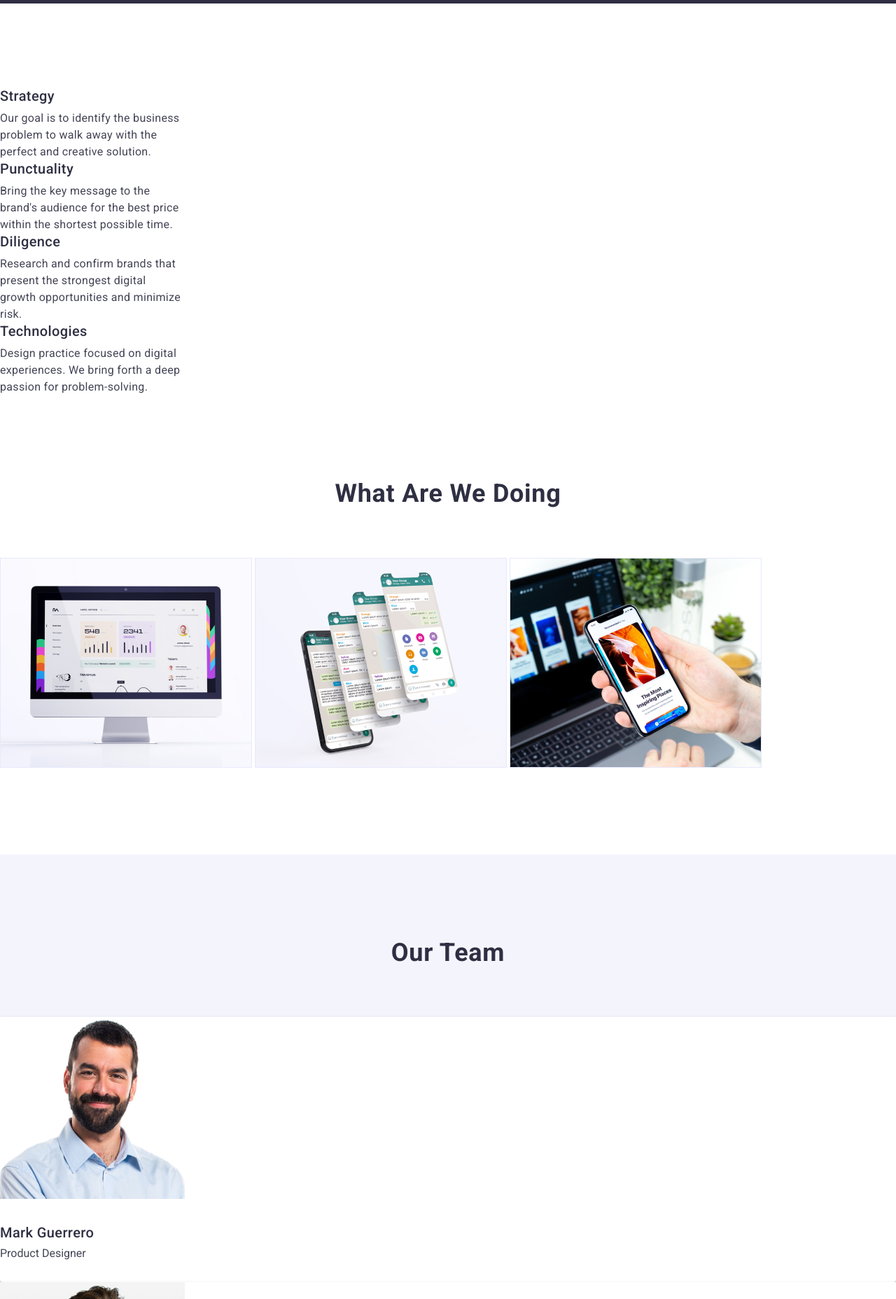
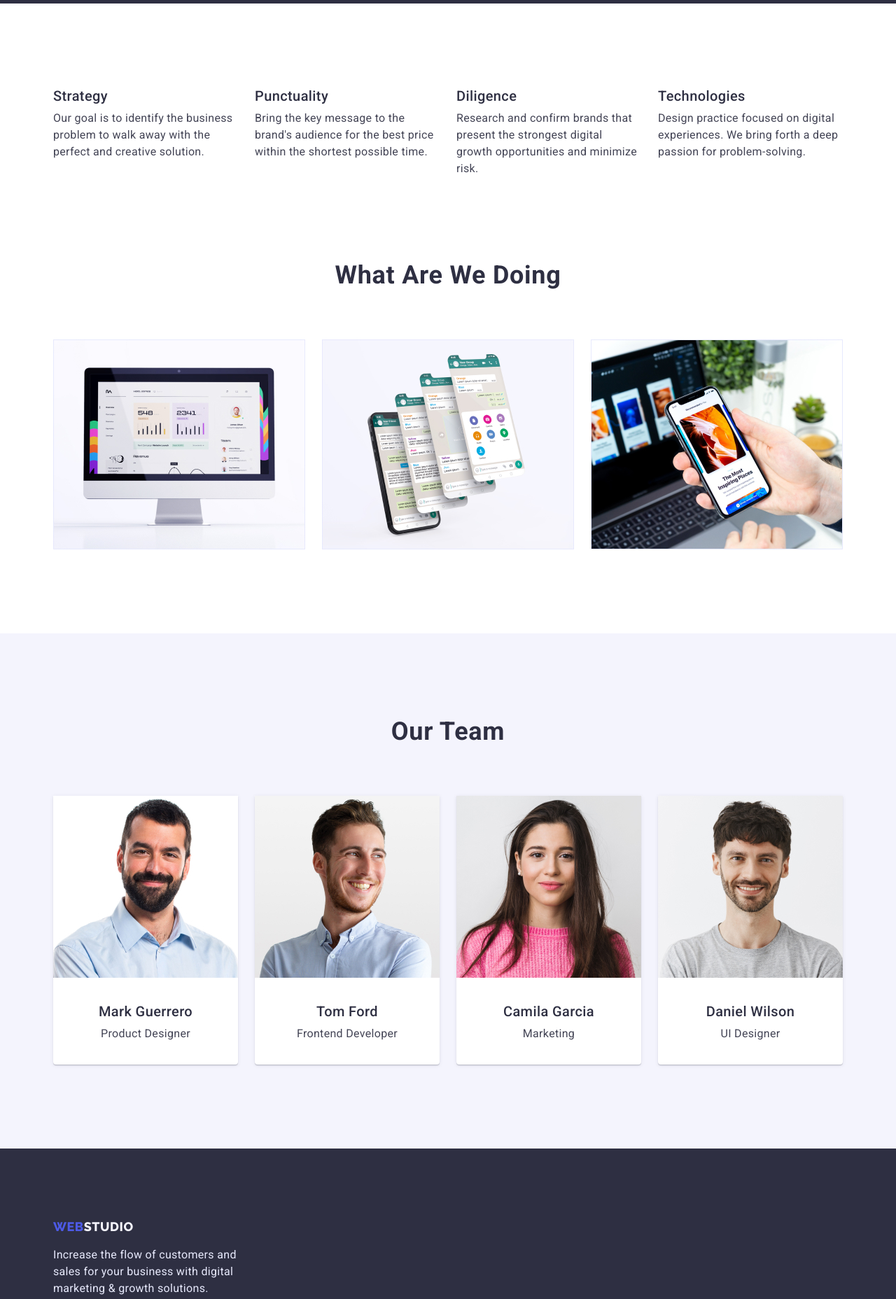
Before and after one commit to VolodymyrBilichenko/goit-markup-hw-03, a plain HTML site: page index.html in a window 1280 px wide. Shown: the part 660-2516 px from the top of the page at 70% size. Drawn offline with Linux system fonts and the light colour scheme.

Commit message:
added other changes

```diff
--- a/css/style.css
+++ b/css/style.css
@@ -7,24 +7,15 @@
   font-family: 'Roboto', sans-serif;
   font-family: 'Raleway', sans-serif;
 }
-.wrapper {
+.container {
   width: 100%;
-  max-width: 1128px;
+  max-width: 1158px;
   margin: 0 auto;
   width: 100%;
   padding-left: 15px;
   padding-right: 15px
 }
 
-
-.header{
-  padding: 24px 0;
-  border-bottom: 1px solid #E7E9FC;
-}
-.header .header-inner{
-  display: flex;
-  align-items: center;
-}
 .logotype{
   margin-right: 56px;
   text-decoration: none;
@@ -44,6 +35,14 @@
   letter-spacing: 0.03em;
   text-transform: uppercase;
   color: #2E2F42;
+}
+.header{
+  padding: 24px 0;
+  border-bottom: 1px solid #E7E9FC;
+}
+.header .header-inner{
+  display: flex;
+  align-items: center;
 }
 .header .header-menu{
   display: flex;
@@ -76,6 +75,9 @@
   line-height: 24px;
   letter-spacing: 0.02em;
   color: #434455;
+}
+.header .header-social a:last-child{
+  margin-right: 0;
 }
 
 .banner{
@@ -112,6 +114,11 @@
 
 .info{
   padding-top: 120px;
+}
+.info .info-inner{
+  display: flex;
+  flex-wrap: wrap;
+  gap: 24px;
 }
 .info .info-block{
   width: 100%;
@@ -150,10 +157,20 @@
 .doing{
   padding: 120px 0;
 }
+.doing .doing-photo{
+  display: flex;
+  flex-wrap: wrap;
+  gap: 24px;
+}
 
 .team{
   padding: 120px 0;
   background: #F4F4FD;
+}
+.team .team-human{
+  display: flex;
+  flex-wrap: wrap;
+  gap: 24px;
 }
 .team .human-info{
   background: #FFFFFF;
@@ -168,15 +185,19 @@
   line-height: 24px;
   letter-spacing: 0.02em;
   color: #2E2F42;
-  margin: 32px 0 8px;
+  margin-bottom: 8px;
 }
 .team .human-info p{
   font-family: 'Roboto';
   font-weight: 400;
   font-size: 16px;
-  line-height: 24px
+  line-height: 24px;
   letter-spacing: 0.02em;
   color: #434455;
+}
+.team .human-name{
+  text-align: center;
+  margin-top: 32px;
 }
 
 .footer{
@@ -208,7 +229,7 @@
   display: flex;
   align-items: center;
   list-style-type: none;
-  /*justify-content: center;*/
+  justify-content: center;
 }
 .portfolio .portfolio-menu li{
   margin: 0 12px;
@@ -244,6 +265,10 @@
 .portfolio .portfolio-item{
   margin-top: 72px;
   list-style-type: none;
+  display: flex;
+  flex-wrap: wrap;
+  gap: 48px 24px;
+
 }
 .portfolio .portfolio-item li{
   padding-bottom: 32px;
--- a/index.html
+++ b/index.html
@@ -19,7 +19,7 @@
 <body>
 
     <header class="header">
-        <!-- <div class="wrapper"> -->
+        <div class="container">
             <div class="header-inner">
                 <a class="logotype" href="index.html">Web<span>Studio</span></a>
                 <nav>
@@ -40,21 +40,21 @@
                     <a href="tel:+110001111111">+11 (000) 111-11-11</a>
                 </div>
             </div>
-        <!-- </div> -->
+        </div>
     </header>
 
     <main>
         <section class="banner">
-            <!-- <div class="wrapper"> -->
+            <div class="container">
                 <h2>
                     Effective Solutions<br> for Your Business
                 </h2>
                 <a href="#">Order Service</a>
-            <!-- </div> -->
+            </div>
         </section>
 
         <section class="info">
-            <!-- <div class="wrapper"> -->
+            <div class="container">
                 <div class="info-inner">
                     <div class="info-block">
                         <h2>
@@ -93,11 +93,11 @@
                         </p>
                     </div>
                 </div>
-            <!-- </div> -->
+            </div>
         </section>
 
         <section class="doing">
-            <!-- <div class="wrapper"> -->
+            <div class="container">
                 <h2 class="section-h2">
                     What are we doing
                 </h2>
@@ -106,17 +106,18 @@
                     <img src="images/doing-ph2.jpg" alt="photo">
                     <img src="images/doing-ph3.jpg" alt="photo">
                 </div>
-            <!-- </div> -->
+            </div>
         </section>
 
         <section class="team">
-            <!-- <div class="wrapper"> -->
+            <div class="container">
                 <h2 class="section-h2">
                     Our Team
                 </h2>
                 <div class="team-human">
                     <div class="human-info">
                         <img src="images/human-ph1.jpg" alt="human photo">
+                        <div class="human-name">
                             <h3>
                                 Mark Guerrero
                             </h3>
@@ -124,8 +125,10 @@
                                 Product Designer
                             </p>
                         </div>
+                    </div>
                     <div class="human-info">
                         <img src="images/human-ph2.jpg" alt="human photo">
+                        <div class="human-name">
                             <h3>
                                 Tom Ford
                             </h3>
@@ -133,8 +136,10 @@
                                 Frontend Developer
                             </p>
                         </div>
+                    </div>
                     <div class="human-info">
                         <img src="images/human-ph3.jpg" alt="human photo">
+                        <div class="human-name">
                             <h3>
                                 Camila Garcia
                             </h3>
@@ -142,8 +147,10 @@
                                 Marketing
                             </p>
                         </div>
+                    </div>
                     <div class="human-info">
                         <img src="images/human-ph4.jpg" alt="human photo">
+                        <div class="human-name">
                             <h3>
                                 Daniel Wilson
                             </h3>
@@ -152,17 +159,18 @@
                             </p>
                         </div>
                     </div>
-            <!-- </div> -->
+                </div>
+            </div>
         </section>
     </main>
 
     <footer class="footer">
-        <!-- <div class="wrapper"> -->
+        <div class="container">
             <a class="logotype" href="index.html">Web<span>Studio</span></a>
             <h2>
                 Increase the flow of customers and sales for your business with digital marketing & growth solutions.
             </h2>
-        <!-- </div> -->
+        </div>
     </footer>
 
 </body>
```
Also changed, not shown: portfolio.html (+15 -15 lines). Lines whose indentation alone changed are shown as unchanged.
